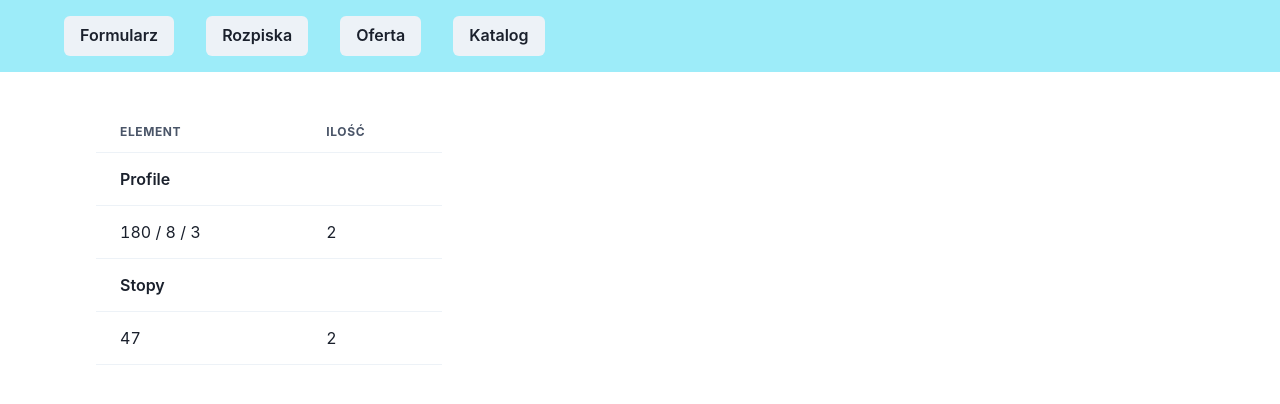
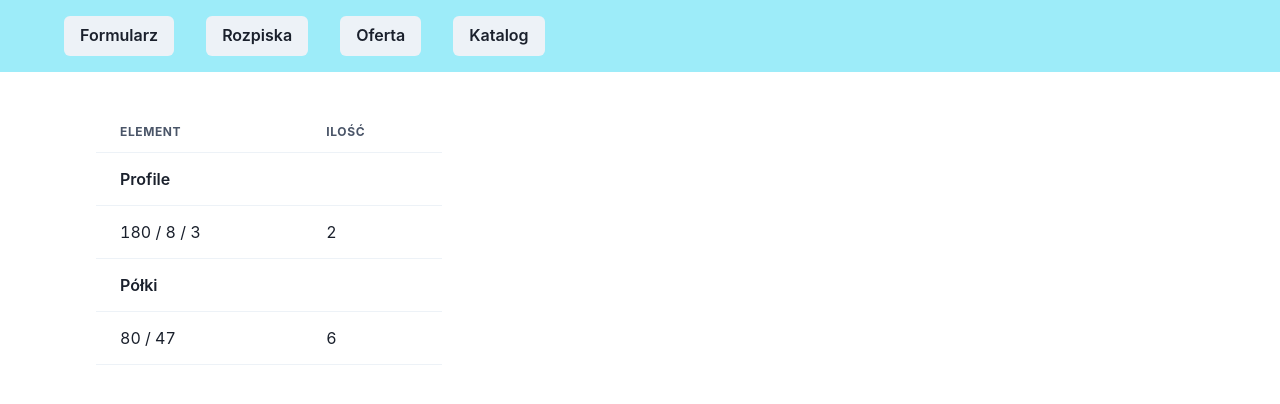
Before and after one commit to michalik-maciej/projektownia-kalkulator, a React (Create React App) app: page /order in a window 1280 px wide. Shown: the top 404 px of the page. Built offline with nearby package versions, Linux system fonts and the light colour scheme.

Commit message:
aggregate shelves

```diff
--- a/src/components/FormShelves.tsx
+++ b/src/components/FormShelves.tsx
@@ -27,7 +27,7 @@ export const FormShelves = ({
               <Flex key={shelfIndex} position="relative">
                 <Field as="select" name={`${fieldName}.${shelfIndex}.depth`}>
                   {getShelfOptions(width).map((depth) => (
-                    <option key={depth} value={`${width} / ${depth}`}>
+                    <option key={depth} value={depth}>
                       {depth}
                     </option>
                   ))}
--- a/src/components/FormStands.tsx
+++ b/src/components/FormStands.tsx
@@ -70,7 +70,7 @@ export const FormStands = ({
                         </Field>
                       </Td>
                       <Td rowSpan={stands.length}>
-                        <Field name={`${fieldName}.foot`} as="select">
+                        <Field name={`${fieldName}.depth`} as="select">
                           {getFootOptions().map((depth) => (
                             <option key={depth} value={depth}>
                               {depth}
--- a/src/components/Order.tsx
+++ b/src/components/Order.tsx
@@ -1,5 +1,7 @@
+import { size } from "lodash/fp"
 import { Tr, Th, Td, Table, Tbody, Thead } from "@chakra-ui/react"
-import { orderFeet, orderLegs } from "../utils"
+
+import { orderFeet, orderLegs, orderShelves } from "../utils"
 import { FormCollectionType } from "../types"
 
 type Props = {
@@ -7,10 +9,11 @@ type Props = {
 }
 
 export const Order = ({ collections }: Props) => {
+  if (!size(collections)) return <div>Brak ciągów</div>
+
   const legs = orderLegs(collections)
   const feet = orderFeet(collections)
-
-  console.log({ collections })
+  const shelves = orderShelves(collections)
 
   return (
     <Table w="30%" m="8">
@@ -32,7 +35,7 @@ export const Order = ({ collections }: Props) => {
             <Td>{number}</Td>
           </Tr>
         ))}
-        <Tr>
+        {/* <Tr>
           <Td colSpan={2} fontWeight={600}>
             Stopy
           </Td>
@@ -42,6 +45,17 @@ export const Order = ({ collections }: Props) => {
             <Td>{description}</Td>
             <Td>{number}</Td>
           </Tr>
+        ))} */}
+        <Tr>
+          <Td colSpan={2} fontWeight={600}>
+            Półki
+          </Td>
+        </Tr>
+        {shelves.map(({ description, number }, index) => (
+          <Tr key={index}>
+            <Td>{description}</Td>
+            <Td>{number}</Td>
+          </Tr>
         ))}
       </Tbody>
     </Table>
--- a/src/formInitialValues.ts
+++ b/src/formInitialValues.ts
@@ -23,7 +23,7 @@ const initialStands = {
 
 const initialCollection: FormCollectionType = {
   height: getHeightOptions()[3],
-  foot: getFootOptions()[2],
+  depth: getFootOptions()[2],
   variant: "P",
   stands: [initialStands],
 }
--- a/src/types.ts
+++ b/src/types.ts
@@ -29,13 +29,12 @@ export type Support = Price & {
 }
 
 export type FormShelfType = {
-  size: string
+  depth: string
   numberOfShelves: number
 }
 
 export type FormStandType = {
   backVariant: (typeof variantsBack)[number]
-  baseShelf: string
   numberOfStands: number
   shelves: FormShelfType[]
   width: string
@@ -44,7 +43,7 @@ export type FormStandType = {
 export type FormCollectionType = {
   cover?: boolean
   height: string
-  foot: string
+  depth: string
   numberOfCollections?: number
   variant?: (typeof variantsCollection)[number]
   stands: FormStandType[]
--- a/src/utils/orderShelves.ts
+++ b/src/utils/orderShelves.ts
@@ -1,73 +1,79 @@
-import { flow, head, groupBy, map, flatMap, sumBy } from "lodash/fp"
+import { groupBy, map, flatMap, sumBy } from "lodash/fp"
 
-import { FormCollectionType, FormStandType, FormShelfType } from "../types"
-
-type OutputItem = {
-  description: string
-  number: number
-}
-
-export const orderBaseShelves = (data: FormCollectionType[]) =>
-  flow(
-    flatMap((item: FormCollectionType) =>
-      item.stands.map((stand) => ({
-        foot: item.foot,
-        width: stand.width,
-        numberOfStands: stand.numberOfStands,
-      }))
-    ),
-    groupBy(({ foot, width }) => `${width} / ${foot}`),
-    map((group) => {
-      const { foot, width } = head(group) || { foot: "", width: "" }
-      return {
-        description: `${width} / ${foot}`,
-        number: sumBy("numberOfStands", group),
-      }
-    })
-  )(data) as unknown as { description: string; number: number }[]
+import { FormCollectionType, FormStandType } from "../types"
 
 export const orderShelves = (data: FormCollectionType[]) => {
-  const stands = data[0].stands
+  const aggregateByShelves = ({
+    depth,
+    shelves,
+    numberOfStands,
+    width,
+  }: FormStandType & { depth: string }) => {
+    const joinShelves = () => [
+      {
+        depth,
+        numberOfShelves: numberOfStands,
+      },
+      ...map(
+        (shelf) => ({
+          ...shelf,
+          numberOfShelves: numberOfStands * shelf.numberOfShelves,
+        }),
+        shelves
+      ),
+    ]
 
-  const flatStand = flatMap(flattenStand, stands)
+    const groupShelves = () => groupBy("depth", joinShelves())
 
-  function flattenStand({ shelves, numberOfStands, width }: FormStandType) {
-    function mapShelf({ depth, numberOfShelves }: FormShelfType) {
-      return {
-        depth,
-        numberOfShelves,
-        foot: data[0].foot,
-        width,
-        numberOfStands,
-      }
-    }
+    const sumShelves = () =>
+      map(
+        (group) => ({
+          description: `${width} / ${group[0].depth}`,
+          number: sumBy("numberOfShelves", group),
+        }),
+        groupShelves()
+      )
 
-    return shelves.map(mapShelf)
+    return sumShelves()
   }
 
-  console.log(stands, flatStand)
+  const aggregateByStands = ({ stands, depth }: FormCollectionType) => {
+    const groupStands = () =>
+      groupBy(
+        "description",
+        flatMap((stand) => aggregateByShelves({ depth, ...stand }), stands)
+      )
 
-  const flat = flatMap(flattenCollection, data)
+    const sumStands = () =>
+      map(
+        (group) => ({
+          description: group[0].description,
+          number: sumBy("number", group),
+        }),
+        groupStands()
+      )
 
-  const groups = groupBy(({ foot, width }) => `${width} / ${foot}`, flat)
-
-  const maps = map((group) => {
-    const { foot, width } = group[0]
-    return {
-      description: `${width} / ${foot}`,
-      number: sumBy("numberOfStands", group),
-    }
-  }, groups)
-
-  // console.log(data, flat)
-
-  function flattenCollection(collection: FormCollectionType) {
-    function mapStand({ width, shelves, numberOfStands }: FormStandType) {
-      return { width, numberOfStands, shelves, foot: collection.foot }
-    }
-
-    return collection.stands.map(mapStand)
+    return sumStands()
   }
 
-  return null
+  const aggregateByCollections = () => {
+    const groupCollections = () =>
+      groupBy(
+        "description",
+        flatMap((collection) => aggregateByStands(collection), data)
+      )
+
+    const sumCollections = () =>
+      map(
+        (group) => ({
+          description: group[0].description,
+          number: sumBy("number", group),
+        }),
+        groupCollections()
+      )
+
+    return sumCollections()
+  }
+
+  return aggregateByCollections()
 }
```
